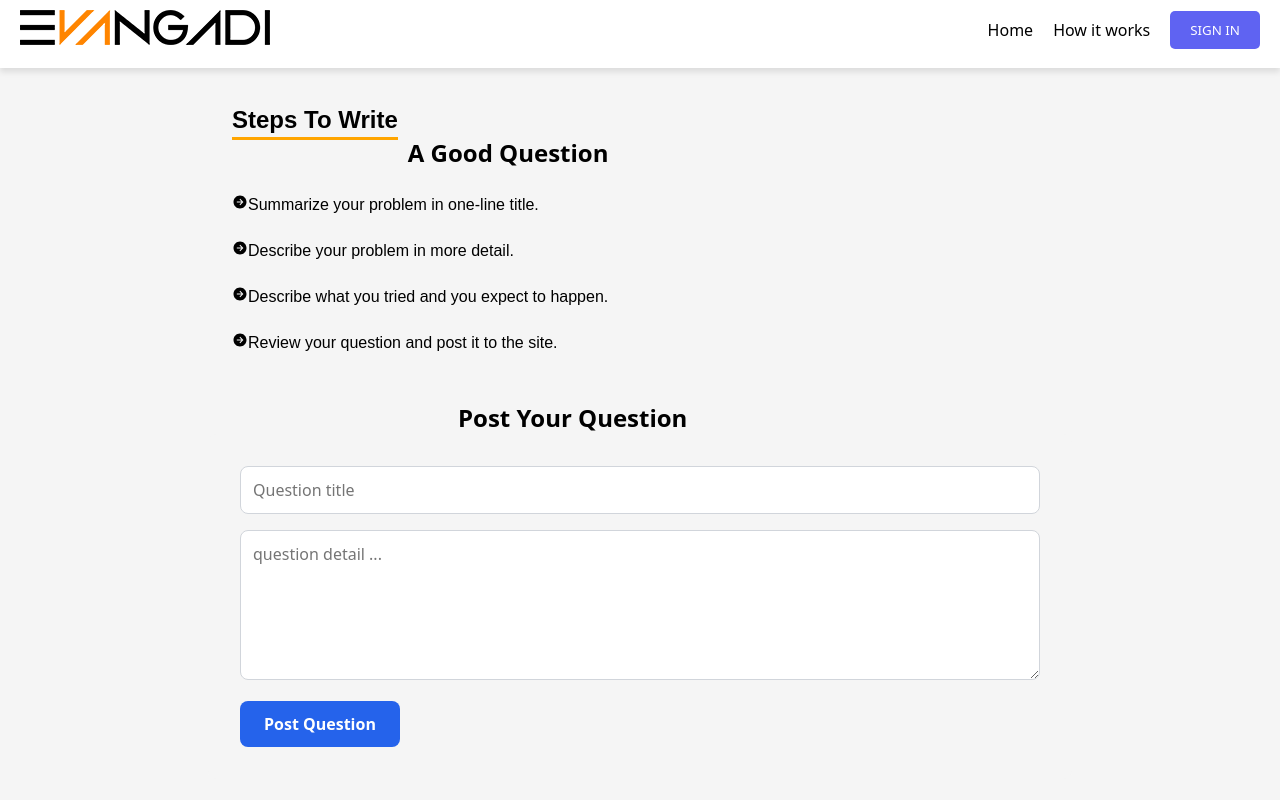
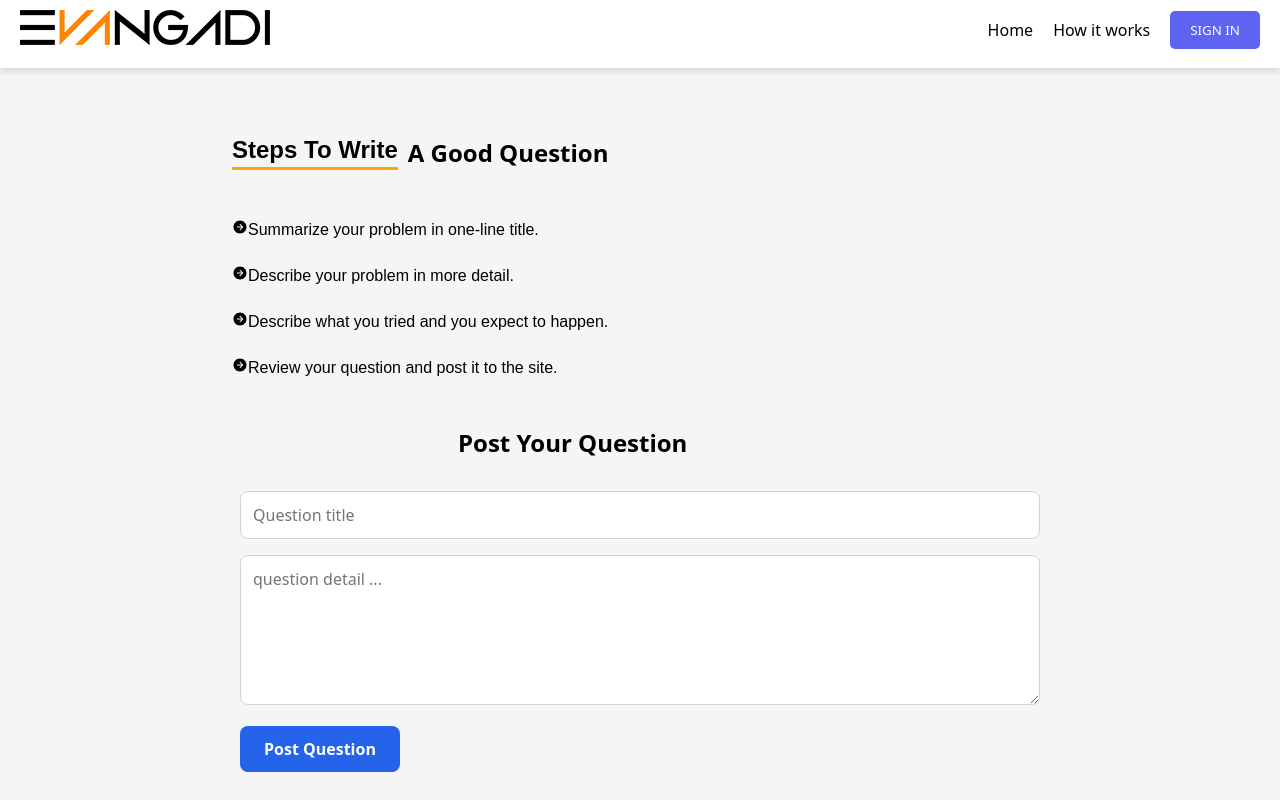
Before and after one commit to alemawit/evangadi-forum-ui, a React (Vite) app: page /questionpage in a window 1280 px wide. Shown: the top 800 px of the page. Built offline with nearby package versions, Linux system fonts and the light colour scheme.

Commit message:
questionpage css editted

```diff
--- a/src/Components/Pages/QuestionPage/QuestionPage.module.css
+++ b/src/Components/Pages/QuestionPage/QuestionPage.module.css
@@ -18,7 +18,14 @@ body {
 
 .steps_title span {
   color: inherit; /* Keeps the span text style unchanged */
+
+
 }
+.steps_title h3{
+  padding-top: 30px;
+}
+
+
 
 .steps_title_first::after {
   content: "";
```
